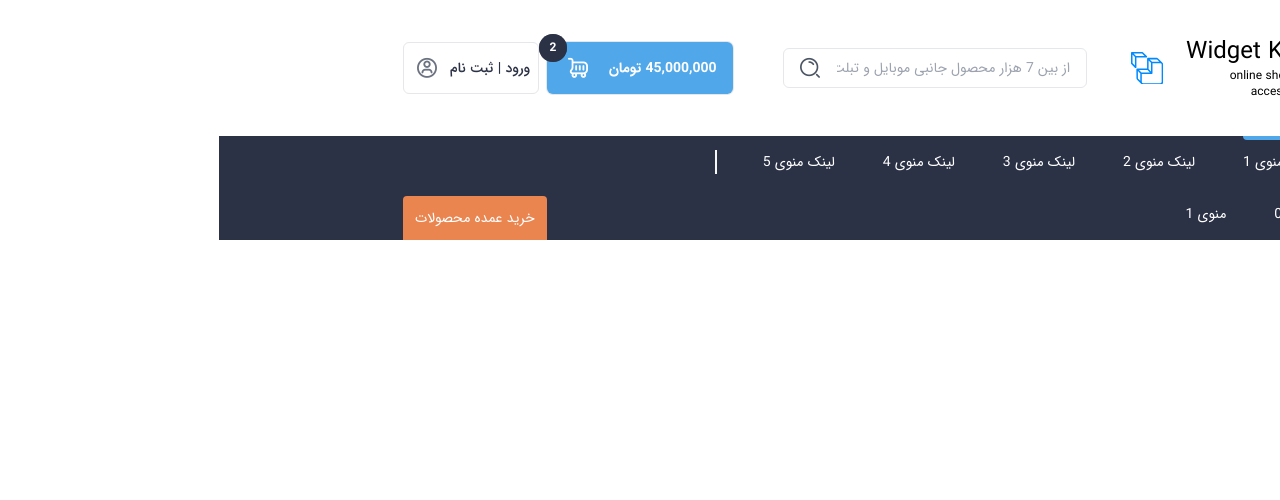
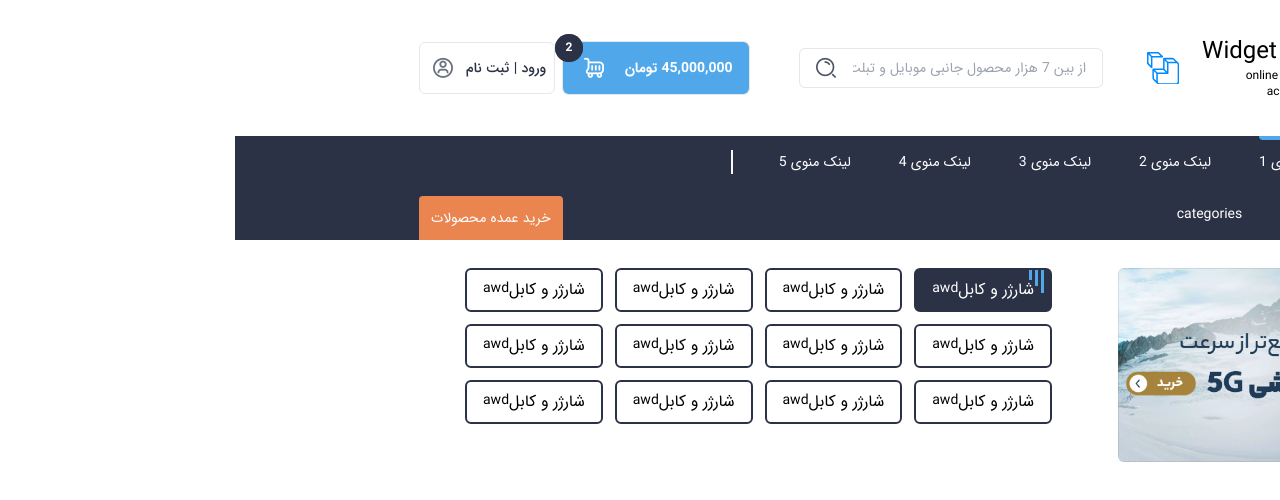
Before and after one commit to Benyaminrmb/Widget-Kala, a Nuxt app: page /categories in a window 1280 px wide. Shown: the top 500 px of the page. Built offline with nearby package versions, Linux system fonts and the light colour scheme.

Commit message:
added category page

```diff
--- a/assets/css/main.css
+++ b/assets/css/main.css
@@ -246,3 +246,26 @@ button {
 .news-letter input[type="text"] {
   @apply transition-all py-2 h-full px-4 text-sm text-white border block w-full rounded-md pl-10 focus:outline-none focus:shadow focus:bg-white focus:text-gray-900;
 }
+.btn-custom-white{
+  @apply transition ease-in-out duration-150 hover:bg-customDarkblue hover:text-white rounded-md p-2 px-4 justify-center flex
+}
+.btn-custom-white a{
+  @apply flex cursor-pointer text-base
+}
+.btn-custom-dark-blue{
+  @apply transition ease-in-out duration-150 bg-customDarkblue hover:bg-white hover:text-customDarkblue text-white rounded-md p-2 px-4 justify-center flex
+}
+.btn-custom-dark-blue a{
+  @apply flex cursor-pointer text-base
+}
+.btn-custom-outline-white{
+  @apply transition relative ease-in-out border-2 border-customDarkblue duration-150 hover:bg-customDarkblue hover:text-white rounded-md p-2 px-4 justify-center flex
+}
+.btn-custom-outline-white a{
+  @apply flex cursor-pointer text-base
+}
+.btn-custom-outline-white.active{
+  @apply before:absolute before:w-5 before:h-5 before:top-0 before:right-1.5 before:content-lines bg-customDarkblue text-white;
+
+
+}
--- a/components/Category/link.vue
+++ b/components/Category/link.vue
@@ -1,5 +1,5 @@
 <template>
-  <div class="transition ease-in-out duration-150 hover:bg-customDarkblue hover:text-white rounded-md p-2 px-4 justify-center flex">
-    <a class="flex cursor-pointer text-base">دسته بندی محصولات</a>
+  <div class="btn-custom-white">
+    <a href="#">دسته بندی محصولات</a>
   </div>
 </template>
--- a/components/Menu/index.vue
+++ b/components/Menu/index.vue
@@ -8,8 +8,10 @@
                     v-bind:key="i">لینک منوی {{ i }}
           </MenuItem>
           <li class="divider"></li>
-          <MenuItem v-for="(i,k) in 2" :key="i">
+          <MenuItem v-for="(i,k) in 1" :key="i">
             منوی {{ k }}
+          </MenuItem>
+          <MenuItem :href="'/categories'"> categories
           </MenuItem>
         </ul>
         <div class="major-shopping-container">
--- a/components/Menu/item.vue
+++ b/components/Menu/item.vue
@@ -1,6 +1,15 @@
 <template>
   <li class="menu-item nav-item">
-    <a href="#" class="nav-link"><span><slot/></span></a>
+    <nuxt-link :to="href" class="nav-link"><span><slot/></span></nuxt-link>
   </li>
 
 </template>
+<script>
+export default {
+  props:{
+    href:{
+      default:'/'
+    }
+  }
+}
+</script>
--- /dev/null
+++ b/pages/categories.vue
@@ -0,0 +1,41 @@
+<template>
+  <div class="col-span-12 mt-7">
+    <div class="container mx-auto px-4 sm:px-6 lg:px-8">
+      <div class="grid gap-5 grid-cols-12">
+        <div class="col-span-3 flex flex-wrap">
+          <div class="w-full rounded-md">
+            <img
+              src="~/assets/images/commercial1.png"
+              alt=""
+              class="w-full rounded-md"
+            />
+          </div>
+        </div>
+        <div class="col-span-9 flex flex-wrap">
+          <div class="grid gap-5 grid-rows-2 w-full">
+<!--            TODO it's must generate without `items-start` Idk how to fix it yet. -->
+            <div class="row-span-1  gap-3 w-full flex flex-wrap justify-center items-start">
+
+              <div v-for="(i,key) in 12" v-bind:key="i"
+                   :class="key === 0 ? 'active' : ''"
+                   class="btn-custom-outline-white">
+                <a href="#"> شارژر و کابل </a>awd
+              </div>
+
+
+            </div>
+          </div>
+        </div>
+      </div>
+    </div>
+  </div>
+</template>
+
+<script>
+export default {
+  name: "categories",
+  layout: "default",
+};
+</script>
+
+<style scoped></style>
--- a/tailwind.config.js
+++ b/tailwind.config.js
@@ -13,7 +13,9 @@ module.exports = {
       'md': '960px',
       'lg': '1324px',
     },
-
+    content: {
+      'lines': 'url("~/assets/images/lines.svg")',
+    },
     extend: {
       colors: {
         transparent: 'transparent',
```
Also changed, not shown: assets/images/commercial1.png (added), assets/images/lines.svg (added).
